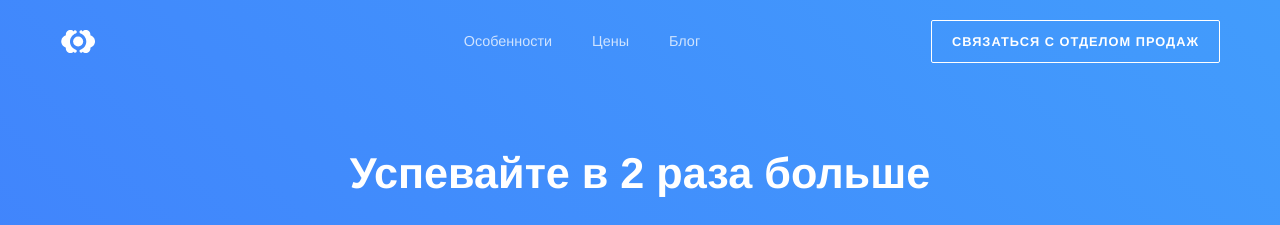
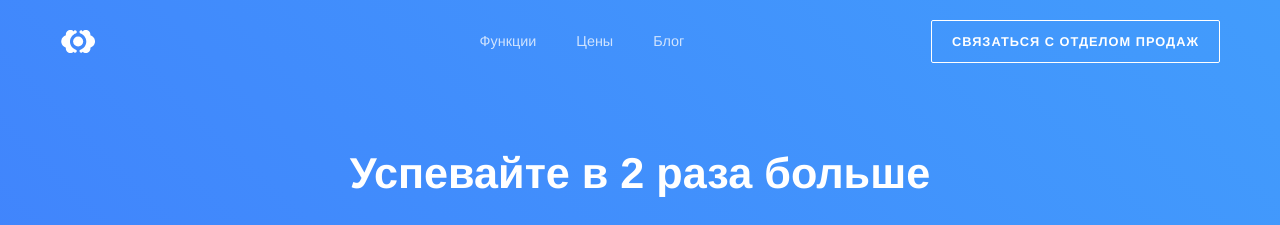
Before and after one commit to RakhimyanTim/adroholic.github.io, a Jekyll site: the page built from pages/index.html, in a window 1280 px wide and 900 px high. Shown: the top 225 px of the window. Built offline with Jekyll 4.4.1, drawn with Linux system fonts in a browser that asks for light colours; some web fonts are replaced.

Commit message:
Update main.yml

```diff
--- a/_data/navigation/main.yml
+++ b/_data/navigation/main.yml
@@ -1,5 +1,5 @@
 - link: /features/
-  name: Особенности
+  name: Функции
 - link: /pricing/
   name: Цены
 - link: /blog/
```
